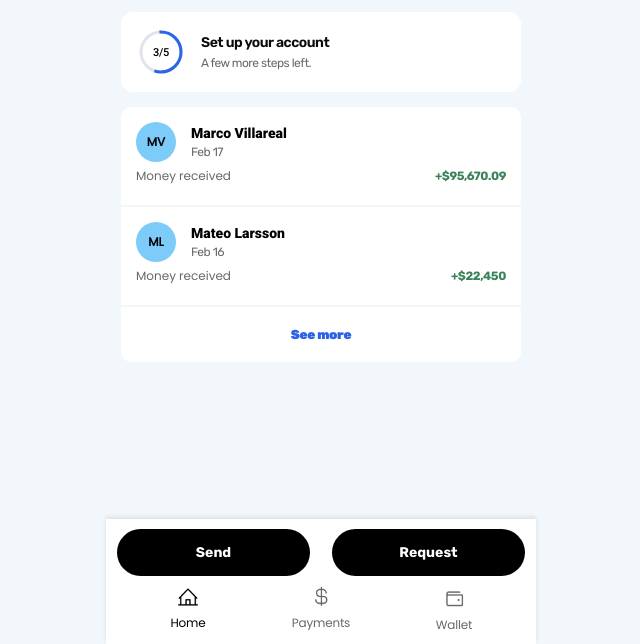
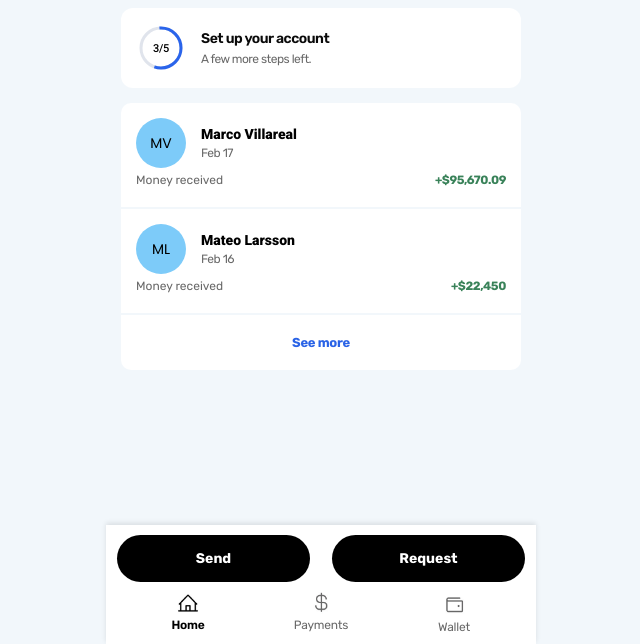
Before and after one commit to Vahaam/ppal.github.io, a website: page index.html in a window 1280 px wide. Shown: the part 156-800 px from the top of the page, without its empty margins (319-959 px from the left). Drawn offline with Linux system fonts and the light colour scheme.

Commit message:
Update index.html

```diff
--- a/index.html
+++ b/index.html
@@ -35,7 +35,7 @@
             margin: 0;
             padding: 0;
             box-sizing: border-box;
-            font-family: var(--body-font);
+            font-family: "Rubik", serif;
 }
 
 
@@ -257,16 +257,17 @@
 }
 
 .avatar {
-    width: 40px;
-    height: 40px;
-    background:         #7DCBF9;
+    font-family: "Poppins", sans-serif;
+    width: 50px;
+    height: 50px;
+    background: #7DCBF9;
     color: rgb(0, 0, 0);
-    font-weight: bold;
+    font-weight: 500;
     display: flex;
     justify-content: center;
     align-items: center;
     border-radius: 50%;
-    font-size: 12px;
+    font-size: 14px;
 }
 
 .transaction-info {
@@ -317,7 +318,7 @@
             font-family: "Rubik", serif;
             font-size: 13px;
     letter-spacing: -0.3px;
-    font-weight: 900;
+    font-weight: 700;
     text-align: center;
     padding: 20px;
     color: #2a63e6;
@@ -466,9 +467,9 @@
                 <button>Request</button>
             </div>
             <div class="footer-menu">
-                <div><img src="IMG_0259.PNG" alt=""><br><p>Home</p></div>
-                <div><img src="IMG_0260.PNG" alt=""><br><p style="color: #686868;">Payments</p></div>
-                <div><img src="IMG_0261.PNG" alt=""><br><p style="color: #686868;">Wallet</p></div>
+                <div><img src="IMG_0259.PNG" alt=""><br><p style=" font-family: Rubik, serif; font-weight: 600;">Home</p></div>
+                <div><img src="IMG_0260.PNG" alt=""><br><p style="color: #686868; font-family: Rubik, serif;">Payments</p></div>
+                <div><img src="IMG_0261.PNG" alt=""><br><p style="color: #686868; font-family: Rubik, serif;">Wallet</p></div>
             </div>
         </div>
     </div>
```
